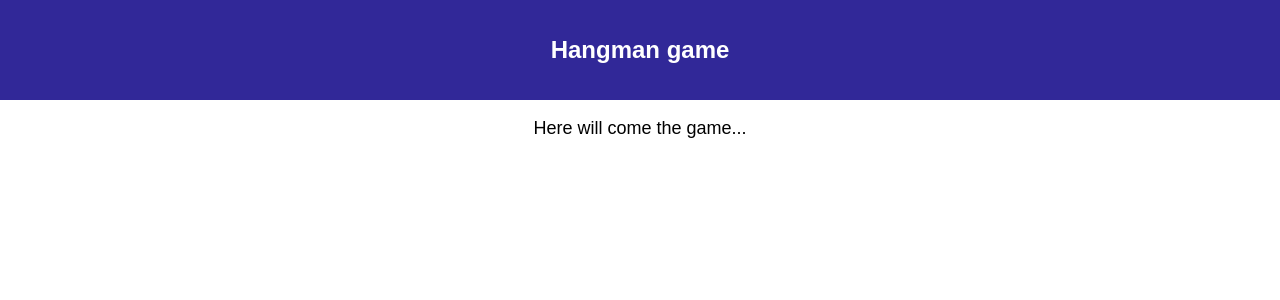
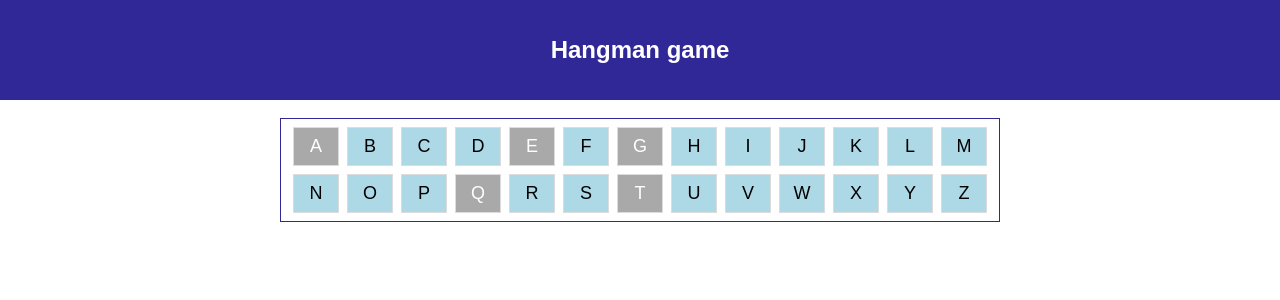
Before and after one commit to lohnns/react-training, a React (Create React App) app in the folder hangman/: page / in a window 1280 px wide. Shown: the top 300 px of the page. Built offline with nearby package versions, Linux system fonts and the light colour scheme.

Commit message:
implements Letters components

```diff
--- a/hangman/src/components/App.js
+++ b/hangman/src/components/App.js
@@ -1,7 +1,11 @@
-import React, { Component } from 'react';
+import React, {Component} from 'react';
 import './App.css';
+import LettersPanel from "./Letter/LettersPanel";
+
+const usedLetters = 'AEGQT'.split('');
 
 class App extends Component {
+
     render() {
         return (
             <div className="App">
@@ -9,7 +13,7 @@ class App extends Component {
                     <h1 className="App-title">Hangman game</h1>
                 </header>
                 <p className="App-intro">
-          Here will come the game...
+                    <LettersPanel usedLetters={usedLetters}/>
                 </p>
             </div>
         );
--- /dev/null
+++ b/hangman/src/components/Letter/LetterButton.css
@@ -0,0 +1,18 @@
+.letter-button {
+    display: inline-block;
+    width: 44px;
+    height: auto;
+    margin: 0 4px 0 4px;
+    padding: 8px 0 8px;
+    border: gainsboro 1px solid;
+    text-align: center;
+}
+
+.letter-button.available {
+    background-color: lightblue;
+}
+
+.letter-button.used {
+    background-color: darkgrey;
+    color: white;
+}
--- /dev/null
+++ b/hangman/src/components/Letter/LetterButton.js
@@ -0,0 +1,9 @@
+import React from 'react';
+
+import './LetterButton.css';
+
+const LetterButton = ({letter, status}) => (
+    <span className={`letter-button ${status}`}>{letter}</span>
+);
+
+export default LetterButton;
--- /dev/null
+++ b/hangman/src/components/Letter/LettersPanel.css
@@ -0,0 +1,14 @@
+.letters-panel {
+    margin: auto;
+    width: fit-content;
+    border: #312898 1px solid;
+    padding: 8px;
+}
+
+.letters-bar {
+    margin: auto;
+}
+
+.letters-bar + .letters-bar {
+    margin-top: 8px;
+}
--- /dev/null
+++ b/hangman/src/components/Letter/LettersPanel.js
@@ -0,0 +1,30 @@
+import React from 'react';
+
+import './LettersPanel.css';
+import Letter from "./LetterButton";
+
+const LETTERS = 'ABCDEFGHIJKLMNOPQRSTUVWXYZ'.split('');
+
+function insertLetter(usedLetters, letter) {
+    var used = usedLetters.includes(letter) ? 'used' : 'available';
+    return (<Letter letter={letter} status={used}/>)
+}
+
+const LettersPanel = ({usedLetters}) => (
+    <div className='letters-panel'>
+        <div className='letters-bar'>
+        {
+            LETTERS.slice(0, LETTERS.length/2)
+                .map(letter => insertLetter(usedLetters, letter))
+        }
+        </div>
+        <div className='letters-bar'>
+        {
+            LETTERS.slice(LETTERS.length/2, LETTERS.length)
+                .map(letter => insertLetter(usedLetters, letter))
+        }
+        </div>
+    </div>
+);
+
+export default LettersPanel;
```
Lines whose indentation alone changed are shown as unchanged.
